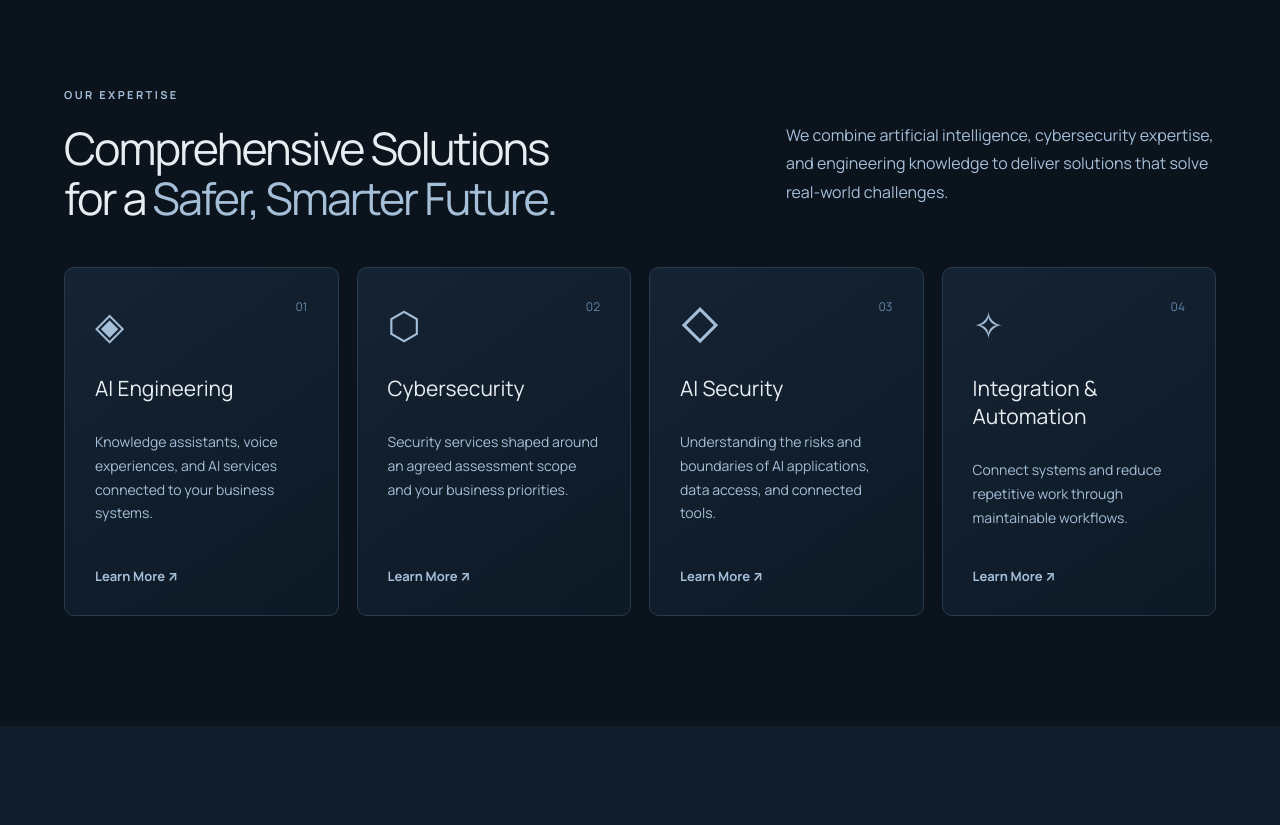
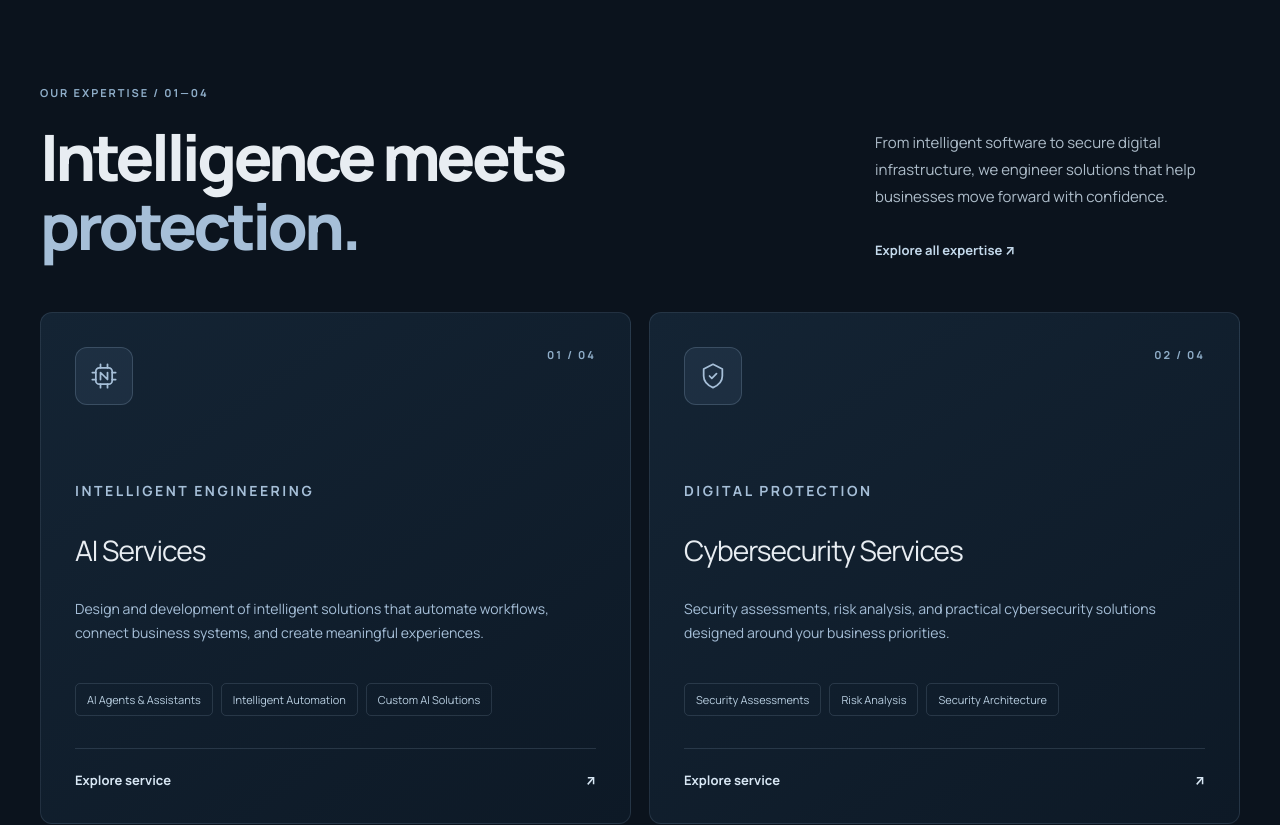
Before and after one commit to Dark-Synapses/our_platform, a React (Vite) app in the folder frontend/: page / in a window 1280 px wide. Shown: the part 800-1625 px from the top of the page. Built offline with nearby package versions, Linux system fonts and the light colour scheme.

Commit message:
design: checkpoint before premium visual redesign

```diff
--- /dev/null
+++ b/frontend/src/components/ServiceCard.tsx
@@ -0,0 +1,95 @@
+import { Link } from 'react-router-dom';
+import { services } from '../content/site';
+
+type Service = (typeof services)[number];
+
+function ServiceIcon({ type }: { type: Service['icon'] }) {
+  const paths: Record<Service['icon'], React.ReactNode> = {
+    ai: (
+      <>
+        <rect x="5" y="5" width="14" height="14" rx="3" />
+        <path d="M9 2v3M15 2v3M9 19v3M15 19v3M2 9h3M2 15h3M19 9h3M19 15h3" />
+        <path d="M9 15V9l6 6V9" />
+      </>
+    ),
+    shield: (
+      <>
+        <path d="M12 2 20 6v6c0 5-3.5 8-8 10-4.5-2-8-5-8-10V6z" />
+        <path d="m9 12 2 2 4-4" />
+      </>
+    ),
+    brain: (
+      <>
+        <path d="M12 5a4 4 0 0 0-7 2 4 4 0 0 0-1 7 4 4 0 0 0 7 4V6" />
+        <path d="M12 5a4 4 0 0 1 7 2 4 4 0 0 1 1 7 4 4 0 0 1-7 4V6" />
+        <path d="M8 10h2M14 10h2M8 15h2M14 15h2" />
+      </>
+    ),
+    network: (
+      <>
+        <circle cx="12" cy="4" r="2" />
+        <circle cx="5" cy="18" r="2" />
+        <circle cx="19" cy="18" r="2" />
+        <circle cx="12" cy="12" r="2" />
+        <path d="M12 6v4M10 13l-4 3M14 13l4 3" />
+      </>
+    ),
+  };
+
+  return (
+    <svg
+      width="28"
+      height="28"
+      viewBox="0 0 24 24"
+      fill="none"
+      stroke="currentColor"
+      strokeWidth="1.5"
+      strokeLinecap="round"
+      strokeLinejoin="round"
+      aria-hidden="true"
+    >
+      {paths[type]}
+    </svg>
+  );
+}
+
+export function ServiceCard({
+  service,
+  index,
+}: {
+  service: Service;
+  index: number;
+}) {
+  return (
+    <article className="ds-service-card" id={service.id}>
+      <div className="ds-service-card-top">
+        <span className="ds-service-icon">
+          <ServiceIcon type={service.icon} />
+        </span>
+        <span className="ds-service-index">
+          0{index + 1} / 04
+        </span>
+      </div>
+
+      <p className="ds-service-category">{service.category}</p>
+      <h3>{service.title}</h3>
+      <p className="ds-service-description">
+        {service.description}
+      </p>
+
+      <div className="ds-service-capabilities">
+        {service.capabilities.map((capability) => (
+          <span key={capability}>{capability}</span>
+        ))}
+      </div>
+
+      <Link
+        to={`/expertise#${service.id}`}
+        className="ds-service-link"
+        aria-label={`Explore ${service.title}`}
+      >
+        Explore service <span aria-hidden="true">↗</span>
+      </Link>
+    </article>
+  );
+}
--- /dev/null
+++ b/frontend/src/components/ServicesSection.tsx
@@ -0,0 +1,46 @@
+import { Link } from 'react-router-dom';
+import { ServiceCard } from './ServiceCard';
+import { services } from '../content/site';
+
+export function ServicesSection() {
+  return (
+    <section className="ds-services-v2" id="services">
+      <div className="ds-services-container">
+        <div className="ds-services-heading">
+          <div>
+            <p className="ds-services-eyebrow">
+              OUR EXPERTISE / 01—04
+            </p>
+
+            <h2>
+              Intelligence meets
+              <span> protection.</span>
+            </h2>
+          </div>
+
+          <div className="ds-services-heading-right">
+            <p>
+              From intelligent software to secure digital
+              infrastructure, we engineer solutions that
+              help businesses move forward with confidence.
+            </p>
+
+            <Link to="/expertise">
+              Explore all expertise ↗
+            </Link>
+          </div>
+        </div>
+
+        <div className="ds-services-grid">
+          {services.map((service, index) => (
+            <ServiceCard
+              key={service.id}
+              service={service}
+              index={index}
+            />
+          ))}
+        </div>
+      </div>
+    </section>
+  );
+}
--- a/frontend/src/content/site.ts
+++ b/frontend/src/content/site.ts
@@ -1,14 +1,73 @@
-// Edit public website copy here. No content-management dashboard is needed.
 export const services = [
-  { id: 'ai', title: 'AI Engineering', description: 'Knowledge assistants, voice experiences, and AI services connected to your business systems.' },
-  { id: 'cybersecurity', title: 'Cybersecurity', description: 'Security services shaped around an agreed assessment scope and your business priorities.' },
-  { id: 'ai-security', title: 'AI Security', description: 'Understanding the risks and boundaries of AI applications, data access, and connected tools.' },
-  { id: 'automation', title: 'Integration & Automation', description: 'Connect systems and reduce repetitive work through maintainable workflows.' },
-];
+  {
+    id: 'ai',
+    title: 'AI Services',
+    category: 'INTELLIGENT ENGINEERING',
+    description:
+      'Design and development of intelligent solutions that automate workflows, connect business systems, and create meaningful experiences.',
+    capabilities: [
+      'AI Agents & Assistants',
+      'Intelligent Automation',
+      'Custom AI Solutions',
+    ],
+    icon: 'ai',
+  },
+  {
+    id: 'cybersecurity',
+    title: 'Cybersecurity Services',
+    category: 'DIGITAL PROTECTION',
+    description:
+      'Security assessments, risk analysis, and practical cybersecurity solutions designed around your business priorities.',
+    capabilities: [
+      'Security Assessments',
+      'Risk Analysis',
+      'Security Architecture',
+    ],
+    icon: 'shield',
+  },
+  {
+    id: 'ai-security',
+    title: 'AI Security',
+    category: 'SECURING INTELLIGENCE',
+    description:
+      'Evaluate and strengthen the security of AI-powered applications, connected tools, and the data they interact with.',
+    capabilities: [
+      'AI Application Security',
+      'Data & Access Protection',
+      'AI Risk Assessment',
+    ],
+    icon: 'brain',
+  },
+  {
+    id: 'automation',
+    title: 'AI-Powered Security Systems',
+    category: 'INTELLIGENT DEFENSE',
+    description:
+      'Develop intelligent security capabilities that support monitoring, anomaly detection, and automated security workflows.',
+    capabilities: [
+      'Intelligent Monitoring',
+      'Anomaly Detection',
+      'Security Automation',
+    ],
+    icon: 'network',
+  },
+] as const;
 
 export const deliverySteps = [
-  { title: 'Understand', description: 'Define the problem, context, and constraints.' },
-  { title: 'Plan', description: 'Agree on scope, start and end dates, and milestones.' },
-  { title: 'Build & review', description: 'Share a progress update every two weeks.' },
-  { title: 'Handover', description: 'Review the deliverables and document the result.' },
+  {
+    title: 'Understand',
+    description: 'Define the problem, context, and constraints.',
+  },
+  {
+    title: 'Plan',
+    description: 'Agree on scope, start and end dates, and milestones.',
+  },
+  {
+    title: 'Build & Review',
+    description: 'Review progress, validate outcomes, and refine the solution.',
+  },
+  {
+    title: 'Handover',
+    description: 'Review deliverables and document the result.',
+  },
 ];
--- a/frontend/src/main.tsx
+++ b/frontend/src/main.tsx
@@ -6,6 +6,7 @@ import './styles/global.css';
 import './styles/redesign.css';
 import './styles/technical.css';
 import './styles/technical-v3.css';
+import './styles/services-v2.css';
 
 createRoot(document.getElementById('root')!).render(
   <StrictMode><BrowserRouter><App /></BrowserRouter></StrictMode>,
--- a/frontend/src/pages/HomePage.tsx
+++ b/frontend/src/pages/HomePage.tsx
@@ -1,3 +1,4 @@
+import { ServicesSection } from '../components/ServicesSection';
 import { Link } from 'react-router-dom';
 import { deliverySteps, services } from '../content/site';
 
@@ -76,48 +77,7 @@ export function HomePage() {
         </div>
       </section>
 
-      <section className="ds-expertise-v2">
-        <div className="ds-section-top">
-          <div>
-            <p className="ds-eyebrow">OUR EXPERTISE</p>
-            <h2>
-              Comprehensive Solutions<br />
-              for a <span>Safer, Smarter Future.</span>
-            </h2>
-          </div>
-
-          <p className="ds-section-description">
-            We combine artificial intelligence, cybersecurity
-            expertise, and engineering knowledge to deliver
-            solutions that solve real-world challenges.
-          </p>
-        </div>
-
-        <div className="ds-service-grid">
-          {services.map((service, index) => (
-            <Link
-              className="ds-service-card"
-              key={service.id}
-              to={`/expertise#${service.id}`}
-            >
-              <span className="ds-service-icon" aria-hidden="true">
-                {serviceIcons[index % serviceIcons.length]}
-              </span>
-
-              <span className="ds-service-number">
-                0{index + 1}
-              </span>
-
-              <h3>{service.title}</h3>
-              <p>{service.description}</p>
-
-              <span className="ds-card-link">
-                Learn More <span aria-hidden="true">↗</span>
-              </span>
-            </Link>
-          ))}
-        </div>
-      </section>
+      <ServicesSection />
 
       <section className="ds-approach-v2" id="approach">
         <div className="ds-approach-heading">
--- a/frontend/src/pages/ServicesPage.tsx
+++ b/frontend/src/pages/ServicesPage.tsx
@@ -1,5 +1,39 @@
+import { ServiceCard } from '../components/ServiceCard';
 import { services } from '../content/site';
 
 export function ServicesPage() {
-  return <section className="section expertise"><p className="eyebrow">Our expertise</p><h1>Built around<br /><span>your challenge.</span></h1><p className="intro">Initial service areas. We will refine these descriptions with the team's confirmed offerings.</p><div className="expertise-list">{services.map((service, index) => <article id={service.id} key={service.id}><span className="number">0{index + 1}</span><div><h2>{service.title}</h2><p>{service.description}</p></div></article>)}</div></section>;
+  return (
+    <div className="ds-expertise-page">
+      <section className="ds-expertise-intro">
+        <p className="ds-services-eyebrow">
+          DARK SYNAPSES / CAPABILITIES
+        </p>
+
+        <h1>
+          Engineered for
+          <span> what's next.</span>
+        </h1>
+
+        <p>
+          We combine AI engineering and cybersecurity
+          expertise to design intelligent, secure,
+          and maintainable solutions.
+        </p>
+      </section>
+
+      <section className="ds-services-v2">
+        <div className="ds-services-container">
+          <div className="ds-services-grid">
+            {services.map((service, index) => (
+              <ServiceCard
+                key={service.id}
+                service={service}
+                index={index}
+              />
+            ))}
+          </div>
+        </div>
+      </section>
+    </div>
+  );
 }
--- /dev/null
+++ b/frontend/src/styles/services-v2.css
@@ -0,0 +1,198 @@
+.ds-services-v2 {
+  position: relative;
+  padding: 110px 0 130px;
+  background: #0b131d;
+  color: #e8edf2;
+}
+
+.ds-services-container {
+  width: min(1320px, calc(100% - 80px));
+  margin: 0 auto;
+}
+
+.ds-services-heading {
+  display: flex;
+  justify-content: space-between;
+  align-items: end;
+  gap: 60px;
+  margin-bottom: 52px;
+}
+
+.ds-services-eyebrow,
+.ds-service-category,
+.ds-service-index {
+  color: #8faec9;
+  font-size: 11px;
+  font-weight: 700;
+  letter-spacing: 0.18em;
+}
+
+.ds-services-heading h2,
+.ds-expertise-intro h1 {
+  margin: 22px 0 0;
+  font-size: clamp(42px, 5vw, 76px);
+  line-height: 1.08;
+  letter-spacing: -0.055em;
+  font-weight: 750;
+}
+
+.ds-services-heading h2 span,
+.ds-expertise-intro h1 span {
+  display: block;
+  color: #a6bfd8;
+}
+
+.ds-services-heading-right {
+  max-width: 365px;
+}
+
+.ds-services-heading-right p,
+.ds-expertise-intro > p:last-child {
+  color: #aebdca;
+  font-size: 15px;
+  line-height: 1.8;
+}
+
+.ds-services-heading-right a {
+  display: inline-block;
+  margin-top: 16px;
+  color: #c4d9eb;
+  font-size: 13px;
+  font-weight: 700;
+  text-decoration: none;
+}
+
+.ds-services-grid {
+  display: grid;
+  grid-template-columns: repeat(2, minmax(0, 1fr));
+  gap: 18px;
+}
+
+.ds-service-card {
+  display: flex;
+  flex-direction: column;
+  min-height: 430px;
+  padding: 34px;
+  border: 1px solid rgba(166, 191, 216, 0.14);
+  border-radius: 12px;
+  background: linear-gradient(145deg, #142434, #0d1926);
+  transition: border-color .25s ease, transform .25s ease;
+}
+
+.ds-service-card:hover {
+  border-color: rgba(166, 191, 216, 0.45);
+  transform: translateY(-4px);
+}
+
+.ds-service-card-top {
+  display: flex;
+  justify-content: space-between;
+  align-items: start;
+  margin-bottom: 36px;
+}
+
+.ds-service-icon {
+  display: grid;
+  place-items: center;
+  width: 58px;
+  height: 58px;
+  color: #a6bfd8;
+  background: rgba(100, 134, 168, 0.13);
+  border: 1px solid rgba(166, 191, 216, 0.22);
+  border-radius: 12px;
+}
+
+.ds-service-card h3 {
+  margin: 14px 0;
+  font-size: clamp(24px, 2.2vw, 32px);
+  letter-spacing: -0.035em;
+}
+
+.ds-service-description {
+  color: #b3c1cf;
+  font-size: 14px;
+  line-height: 1.8;
+  max-width: 490px;
+}
+
+.ds-service-capabilities {
+  display: flex;
+  flex-wrap: wrap;
+  gap: 8px;
+  margin: 24px 0 32px;
+}
+
+.ds-service-capabilities span {
+  padding: 8px 11px;
+  border: 1px solid rgba(166, 191, 216, 0.16);
+  border-radius: 5px;
+  color: #b9cfe1;
+  font-size: 11px;
+}
+
+.ds-service-link {
+  display: flex;
+  justify-content: space-between;
+  align-items: center;
+  margin-top: auto;
+  padding-top: 22px;
+  border-top: 1px solid rgba(166, 191, 216, 0.16);
+  color: #d8e7f4;
+  font-size: 13px;
+  font-weight: 700;
+  text-decoration: none;
+}
+
+.ds-service-link:hover {
+  color: #fff;
+}
+
+.ds-expertise-intro {
+  padding: 115px max(40px, calc((100vw - 1320px)/2)) 85px;
+  color: #e8edf2;
+  background: radial-gradient(circle at 80% 30%, #183047, #0b131d 65%);
+}
+
+.ds-expertise-intro > p:last-child {
+  max-width: 560px;
+  margin-top: 28px;
+}
+
+.ds-expertise-page .ds-services-v2 {
+  padding-top: 30px;
+}
+
+@media (max-width: 850px) {
+  .ds-services-heading {
+    flex-direction: column;
+    align-items: start;
+    gap: 22px;
+  }
+
+  .ds-services-grid {
+    grid-template-columns: 1fr;
+  }
+
+  .ds-services-container {
+    width: calc(100% - 36px);
+  }
+
+  .ds-services-v2 {
+    padding: 75px 0;
+  }
+
+  .ds-service-card {
+    min-height: 380px;
+    padding: 26px;
+  }
+
+  .ds-expertise-intro {
+    padding: 80px 22px 55px;
+  }
+}
+
+@media (prefers-reduced-motion: reduce) {
+  .ds-service-card {
+    transition: none;
+  }
+}
```
